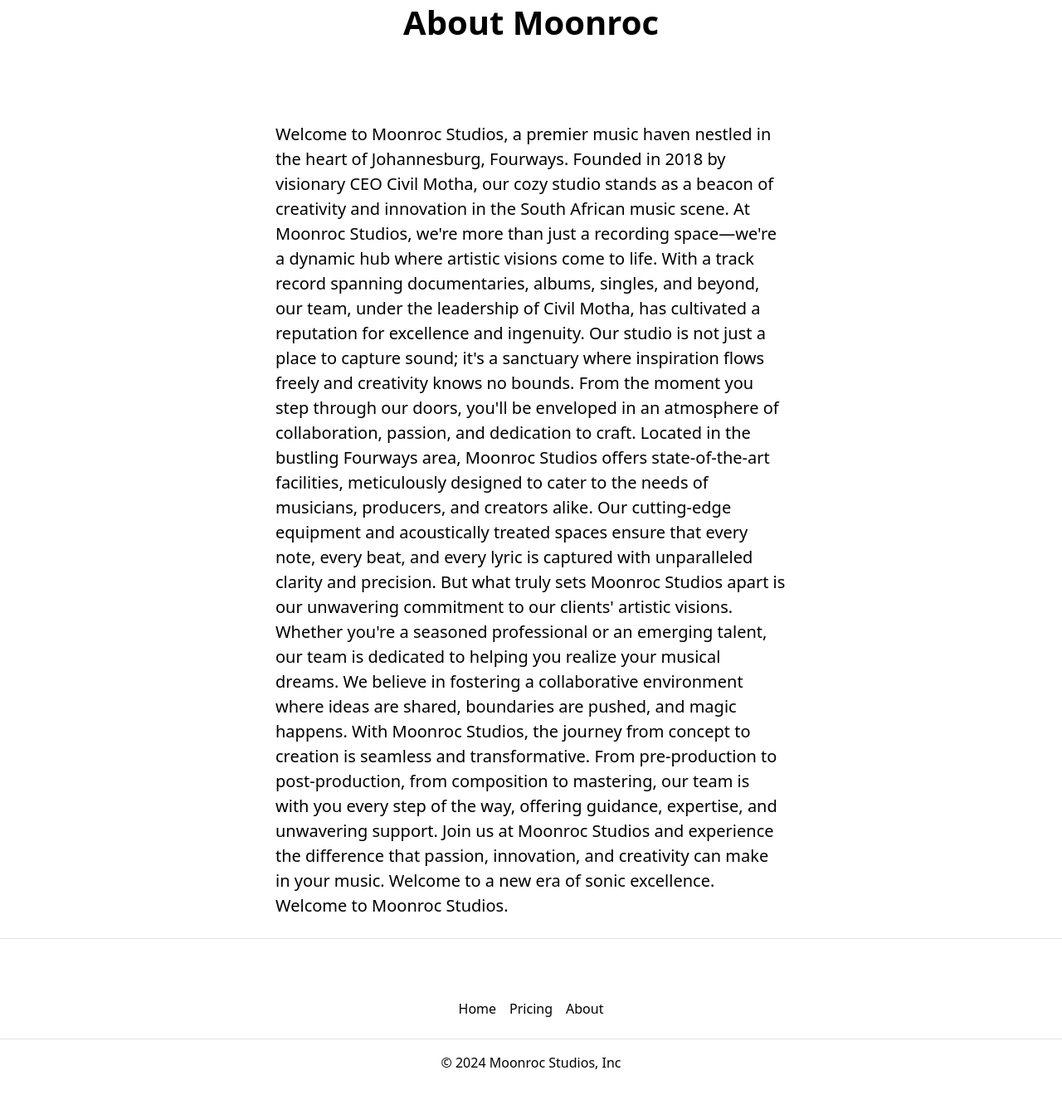
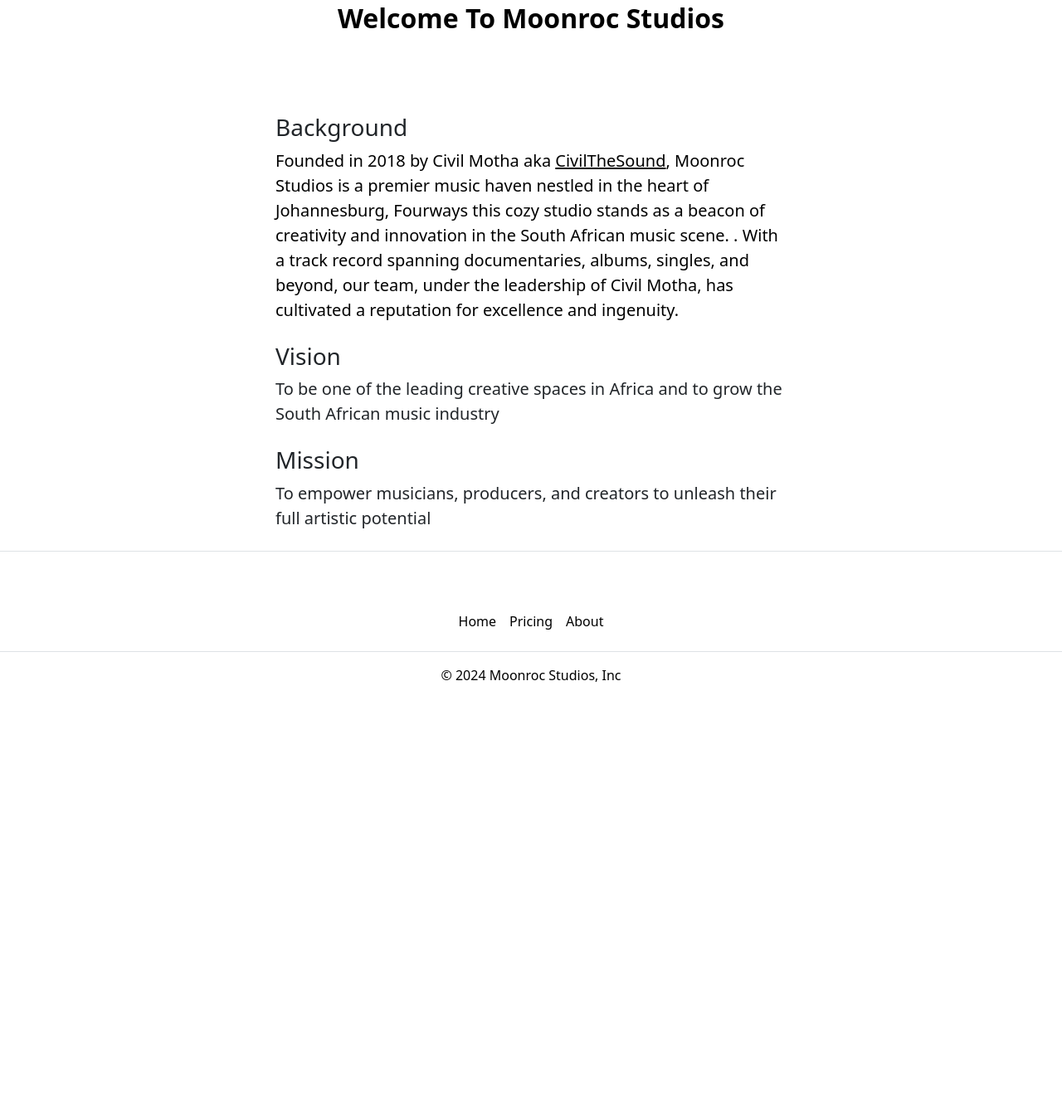
Before and after one commit to CivilTheSound/Moonroc-Studios, a Flask app: page /about in a window 1280 px wide. Shown: the part 55-1404 px from the top of the page at 83% size. After the commit the page ends 877 px from the top, so only its background shows below. Run offline with Flask 3, Linux system fonts and the light colour scheme; some libraries are stand-ins or nearby versions.

Commit message:
Version 2

```diff
--- a/templates/about.html
+++ b/templates/about.html
@@ -1,7 +1,7 @@
 {% include "header.html" %}
 <main style="background: white">
 
- <h1 style="color: black; text-align: center" class=" fw-bold ">About Moonroc</h1>
+ <h2 style="color: black; text-align: center" class=" fw-bold ">Welcome To Moonroc Studios</h2>
   <section style="background: white">
 
   <div class="px-4 pt-5 my-5 text-left border-bottom" style="
@@ -13,24 +13,25 @@
 
 
     <div class="col-lg-6 mx-auto text-left">
+         <h3>Background</h3>
+        <p style="color: black" class="lead mb-4 ">Founded in 2018 by Civil Motha aka <a style="color: black" href="https://www.instagram.com/civilthesound/?hl=en">CivilTheSound</a>, Moonroc Studios is a premier music haven nestled in the heart of Johannesburg, Fourways
+          this cozy studio stands as a beacon of creativity and innovation in the South African music scene.
 
-      <p style="color: black" class="lead mb-4 ">Welcome to Moonroc Studios, a premier music haven nestled in the heart of Johannesburg, Fourways. Founded in 2018 by visionary CEO Civil Motha, our cozy studio stands as a beacon of creativity and innovation in the South African music scene.
-
-At Moonroc Studios, we're more than just a recording space—we're a dynamic hub where artistic visions come to life. With a track record spanning documentaries, albums, singles, and beyond, our team, under the leadership of Civil Motha, has cultivated a reputation for excellence and ingenuity.
-
-Our studio is not just a place to capture sound; it's a sanctuary where inspiration flows freely and creativity knows no bounds. From the moment you step through our doors, you'll be enveloped in an atmosphere of collaboration, passion, and dedication to craft.
-
-Located in the bustling Fourways area, Moonroc Studios offers state-of-the-art facilities, meticulously designed to cater to the needs of musicians, producers, and creators alike. Our cutting-edge equipment and acoustically treated spaces ensure that every note, every beat, and every lyric is captured with unparalleled clarity and precision.
-
-But what truly sets Moonroc Studios apart is our unwavering commitment to our clients' artistic visions. Whether you're a seasoned professional or an emerging talent, our team is dedicated to helping you realize your musical dreams. We believe in fostering a collaborative environment where ideas are shared, boundaries are pushed, and magic happens.
-
-With Moonroc Studios, the journey from concept to creation is seamless and transformative. From pre-production to post-production, from composition to mastering, our team is with you every step of the way, offering guidance, expertise, and unwavering support.
-
-Join us at Moonroc Studios and experience the difference that passion, innovation, and creativity can make in your music. Welcome to a new era of sonic excellence. Welcome to Moonroc Studios.</p>
+. With a track record spanning documentaries, albums, singles, and beyond, our team, under the leadership of Civil Motha, has cultivated a reputation for excellence and ingenuity.
+</p>
 
     </div>
+      <div class="col-lg-6 mx-auto text-left">
+          <h3>Vision</h3>
+         <p class="lead mb-4 ">To be one of the leading creative spaces in Africa and to grow the South African music industry</p>
 
   </div>
-    </section>
+
+       <div class="col-lg-6 mx-auto text-left">
+          <h3>Mission</h3>
+         <p class="lead mb-4 ">To empower musicians, producers, and creators to unleash their full artistic potential</p>
+
+  </div>
+  </section>
 </main>
 {% include "footer.html" %}
```
